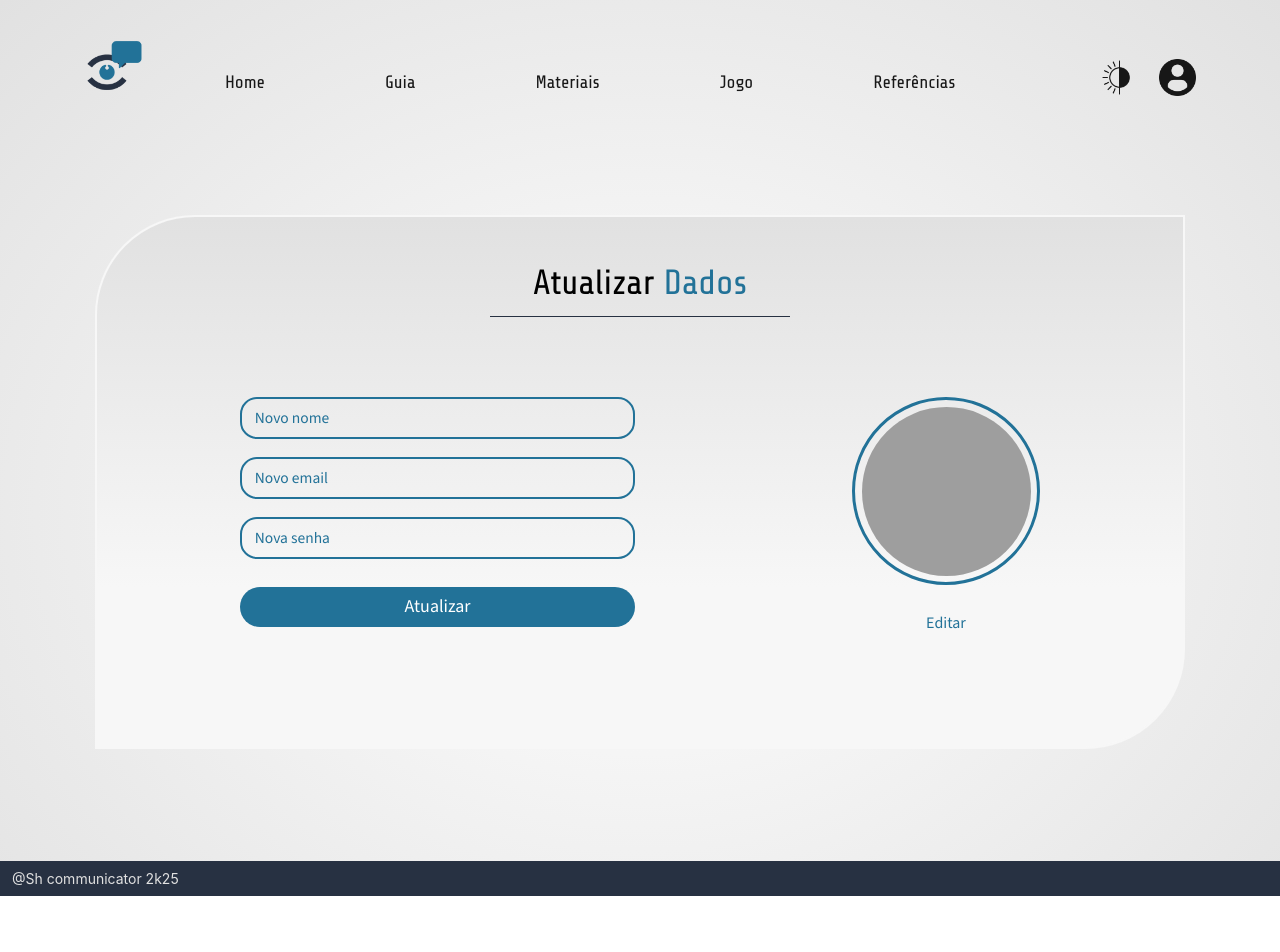
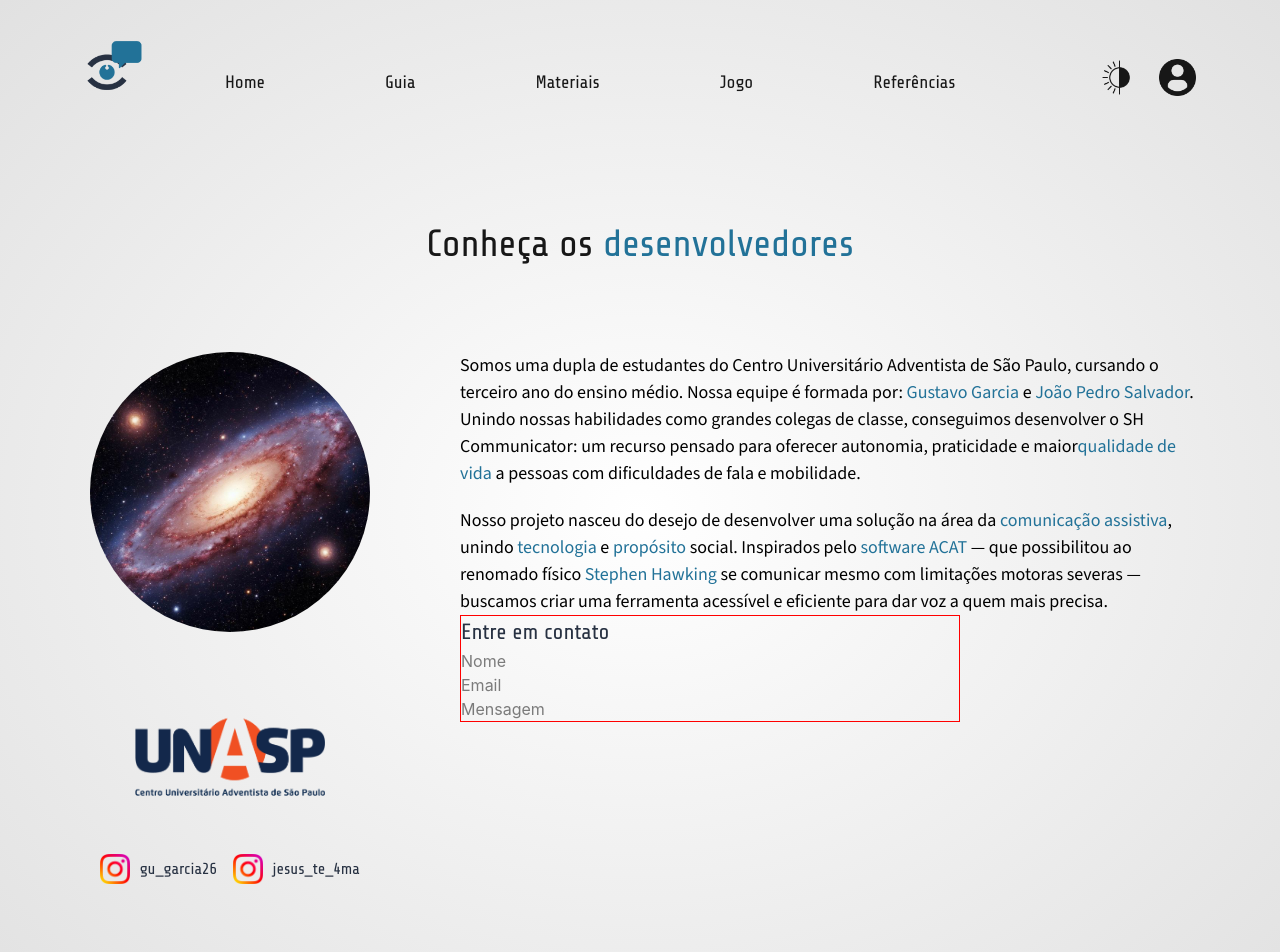
Before and after one commit to SHC-2k25/shC2k25, a React (Vite) app: page / in a window 1280 px wide. Shown: the top 952 px of the page. Before the commit the page ends 896 px from the top, so only its background shows below. Built offline with nearby package versions, Linux system fonts and the light colour scheme; grey boxes are pictures that could not be loaded.

Commit message:
ja to no Sobre Nos

```diff
--- a/src/App.jsx
+++ b/src/App.jsx
@@ -7,6 +7,8 @@ import { GuiaPage } from "./pages/GuiaPage.jsx"
 import { CadastroPage } from "./pages/CadastroPage.jsx"
 import { LoginPage } from "./pages/LoginPage.jsx"
 import { DashBoardPage } from "./pages/DashBoardPage.jsx"
+import { ReferenciasPage } from "./pages/ReferenciasPage.jsx"
+import { SobreNosPage } from "./pages/SobreNosPage.jsx"
 
 
 
@@ -14,7 +16,7 @@ export function App() {
   return (
     <>
       <ModoLuz>
-        <DashBoardPage/>
+        <SobreNosPage/>
         <Footer FooterTema={"FooterLuz"}/>
       </ModoLuz>
     </>
--- /dev/null
+++ b/src/Componentes/Referencias.jsx
@@ -0,0 +1,26 @@
+export function Referencias() {
+  return (
+    <section className="Referencias">
+
+        <h1>Criando soluções apoiadas em <span className="span">pesquisas</span> científicas</h1>
+
+        <p>A comunicação é um direito fundamental e uma das capacidades mais comprometidas em doenças como a <span className="span">Esclerose Lateral Amiotrófica (ELA)</span>. Estudos científicos apontam que a ELA afeta significativamente a <span className="span">independência funcional</span>, principalmente pela perda progressiva da fala e do controle motor.</p>
+
+        <p>Com o avanço da <span className="span">Tecnologia Assistiva</span>, surgem alternativas para restaurar essa autonomia. Entre elas, destaca-se a eletromiografia de superfície (EMG), que capta contrações musculares sutis — como o piscar — e as traduz em comandos. Essa técnica tem demonstrado eficiência em sistemas de <span className="span">comunicação</span> alternativa, mesmo em casos de limitações motoras severas.</p>
+
+        <p>O <span className="span">SH Communicator</span> nasce nesse contexto: como uma resposta prática, acessível e baseada em ciência, que devolve à pessoa o poder de se comunicar com <span className="span">autonomia</span>, <span className="span">agilidade</span> e <span className="span">eficiência</span>.</p>
+        <div className="R1">
+            <h4>Artigos de embasamento científico</h4>
+            <div>
+                <a href="https://periodicos.unifesp.br/index.php/neurociencias/article/view/8479" target="_blank"><span className="span"><u>Artigo 1</u></span></a>
+
+                <a href="https://www.cadernosdeterapiaocupacional.ufscar.br/index.php/cadernos/article/view/765" target="_blank"><span className="span"><u>Artigo 2</u></span></a>
+
+                <a href="https://repositorio.ufu.br/handle/123456789/26688" target="_blank"><span className="span"><u>Artigo 3</u></span></a>
+
+                <a href="https://www.researchgate.net/profile/Filipe-Loyola-Lopes-2/publication/373171606_Comunicacao_alternativa_controlada_por_eletromiografia_de_superficie_utilizando_movimentos_faciais/links/64de37accaf5ff5cd0c340aa/Comunicacao-alternativa-controlada-por-eletromiografia-de-superficie-utilizando-movimentos-faciais.pdf?__cf_chl_tk=Og5WDO7IH8ULudmfoGzdkwWsuXlUu4wcRbX5q8ZZ0Xk-1751477351-1.0.1.1-pKWyb7WkAP09PdMwZ93L0gW2lsbQnEXDh.E50oWoJ.c" target="_blank"><span className="span"><u>Artigo 4</u></span></a>
+            </div>
+        </div>
+    </section>
+  )
+}
--- /dev/null
+++ b/src/Componentes/SobreNos.jsx
@@ -0,0 +1,51 @@
+import galaxia from '../assets/galaxiA.jpg'
+import unasp from '../assets/unasp-logo.png'
+import instagram from '../assets/instagram-logo.png'
+
+export function SobreNos() {
+    return (
+        <section className="SobreNos">
+            <h1>Conheça os <span className="span">desenvolvedores</span></h1>
+
+            <div className='SN1'>
+                <div className="SN2">
+                    <img src={galaxia} alt="foto desenvolvedores" className='SNdev'/>
+
+                    <div className='SN2primeiro'>
+                        <img src={unasp} alt="unasp logo" className="unasp" />
+
+                        <div className='SN2segundo'>
+                            <a href="https://www.instagram.com/gu_garcia26/" target="_blank">
+                                <img src={instagram} alt="instagram do gu_garcia26" className="insta" />
+                                <p>gu_garcia26</p>
+                            </a>
+                            <a href="https://www.instagram.com/jesus_te_4ma/" target="_blank">
+                                <img src={instagram} alt="instagram do jesus_te_4ma" className="insta" />
+                                <p>jesus_te_4ma</p>
+                            </a>
+                        </div>
+
+                    </div>
+
+                </div>
+
+                <div className='SN3'>
+                    <div className='SN3primeiro'>
+                        <p>Somos uma dupla de estudantes do Centro Universitário Adventista de São Paulo, cursando o terceiro ano do ensino médio. Nossa equipe é formada por: <span className='span'>Gustavo Garcia</span> e <span className='span'>João Pedro Salvador</span>. Unindo nossas habilidades como grandes colegas de classe, conseguimos desenvolver o SH Communicator: um recurso pensado para oferecer autonomia, praticidade e maior<span className='span'>qualidade de vida</span> a pessoas com dificuldades de fala e mobilidade.</p>
+
+                        <p>Nosso projeto nasceu do desejo de desenvolver uma solução na área da <span className='span'>comunicação assistiva</span>, unindo <span className='span'>tecnologia</span> e <span className='span'>propósito</span> social. Inspirados pelo <span className='span'>software ACAT</span> — que possibilitou ao renomado físico <span className='span'>Stephen Hawking</span> se comunicar mesmo com limitações motoras severas — buscamos criar uma ferramenta acessível e eficiente para dar voz a quem mais precisa.</p>
+                    </div>
+
+                    <div className="SNemail">
+                        <h4>Entre em contato</h4>
+                        <input type="text" placeholder="Nome"/>
+                        <input type="email" placeholder="Email"/>
+                        <input type="password" placeholder="Mensagem"/>
+                    </div>
+
+                </div>
+            </div>
+
+        </section>
+    )
+}
--- a/src/index.css
+++ b/src/index.css
@@ -340,6 +340,7 @@ body {
   text-align: center;
   max-width: 800px;
   margin-top: 1rem;
+  font-size: 18px;
 }
 
 .GPa {
@@ -368,9 +369,137 @@ body {
 
 /* REFERÊNCIAS */
 
+.Referencias {
+  margin-top: 7.47rem;
+  display: flex;
+  flex-direction: column;
+  align-items: center;
+  gap: 3.5rem;
+}
 
+.Referencias h1 {
+  font-family: var(--font-share-tech);
+  color: var(--color-pretoMedio);
+  font-size: 38px;
+}
+
+.Referencias p {
+  font-family: var(--font-source-sans);
+  text-align: center;
+  max-width: 1000px;
+  font-size: 18px;
+}
+
+.R1 {
+  width: 600px;
+  display: flex;
+  align-items: center;
+  flex-direction: column;
+  gap: 3.5rem;
+  margin-top: 2rem;
+}
+
+.R1 h4 {
+  color: var(--color-preto);
+  font-size: 25px;
+  font-family: var(--font-share-tech);
+}
+
+.R1 div {
+  display: flex;
+  width: 600px;
+  justify-content: space-around;
+}
+
+.R1 a {
+  font-weight: 600;
+  font-style: italic;
+}
 
 /* SOBRE NÓS */
+
+.SobreNos h1 {
+  font-family: var(--font-share-tech);
+  color: var(--color-pretoMedio);
+  font-size: 38px;
+  justify-self: center;
+}
+
+.SobreNos {
+  margin-top: 7.47rem;
+}
+
+.SN2 {
+  display: flex;
+  flex-direction: column;
+  align-items: center;
+  gap: 2rem;
+}
+
+.SN1 {
+  display: flex;
+  align-items: start;
+  margin-inline: auto;
+  max-width: 1120px;
+  margin-top: 5rem;
+  justify-content: space-between;
+}
+
+.SNdev {
+  border-radius: 999px;
+  height: 280px;
+  width: 280px;
+}
+
+.SN2primeiro {
+  display: flex;
+  flex-direction: column;
+  align-items: center;
+  width: 300px;
+}
+
+.SN2segundo {
+  display: flex;
+  align-items: center;
+  gap: 1rem;
+}
+
+.SN2segundo a {
+  display: flex;
+  align-items: center;
+  gap: 0.6rem;
+}
+
+.SN2segundo a p {
+  font-family: var(--font-share-tech);
+  color: var(--color-cinzaAzul);
+  font-size: 16px;
+}
+
+.unasp {
+  height: 190px;
+  width: 190px;
+}
+
+.insta {
+  height: 30px;
+  width: 30px;
+}
+
+.SN3 {
+  width: 740px;
+}
+
+.SN3primeiro {
+  display: flex;
+  flex-direction: column;
+  gap: 1.2rem;
+}
+
+.SN3primeiro p {
+  font-family: var(--font-source-sans);
+  font-size: 18px;
+}
 
 
 
@@ -504,6 +633,21 @@ body {
   width: 169px;
 }
 
+.SNemail {
+  border: 1px solid red;
+  display: flex;
+  flex-direction: column;
+  max-width: 500px;
+}
+
+.SNemail h4 {
+  font-size: 22px;
+  color: var(--color-cinzaAzul);
+  font-family: var(--font-share-tech);
+}
+
+
+
 
 
 
--- /dev/null
+++ b/src/pages/ReferenciasPage.jsx
@@ -0,0 +1,12 @@
+import { NavLuz } from "../Componentes/NavLuz.jsx";
+import { Referencias } from "../Componentes/Referencias.jsx";
+
+
+export function ReferenciasPage() {
+  return (
+    <>
+        <NavLuz/>
+        <Referencias/>
+    </>
+  )
+}
--- /dev/null
+++ b/src/pages/SobreNosPage.jsx
@@ -0,0 +1,12 @@
+import { NavLuz } from "../Componentes/NavLuz";
+import { SobreNos } from "../Componentes/SobreNos.jsx";
+
+
+export function SobreNosPage() {
+  return (
+    <>
+        <NavLuz/>
+        <SobreNos/>
+    </>
+  )
+}
```
Also changed, not shown: src/assets/galaxiA.jpg (added).
